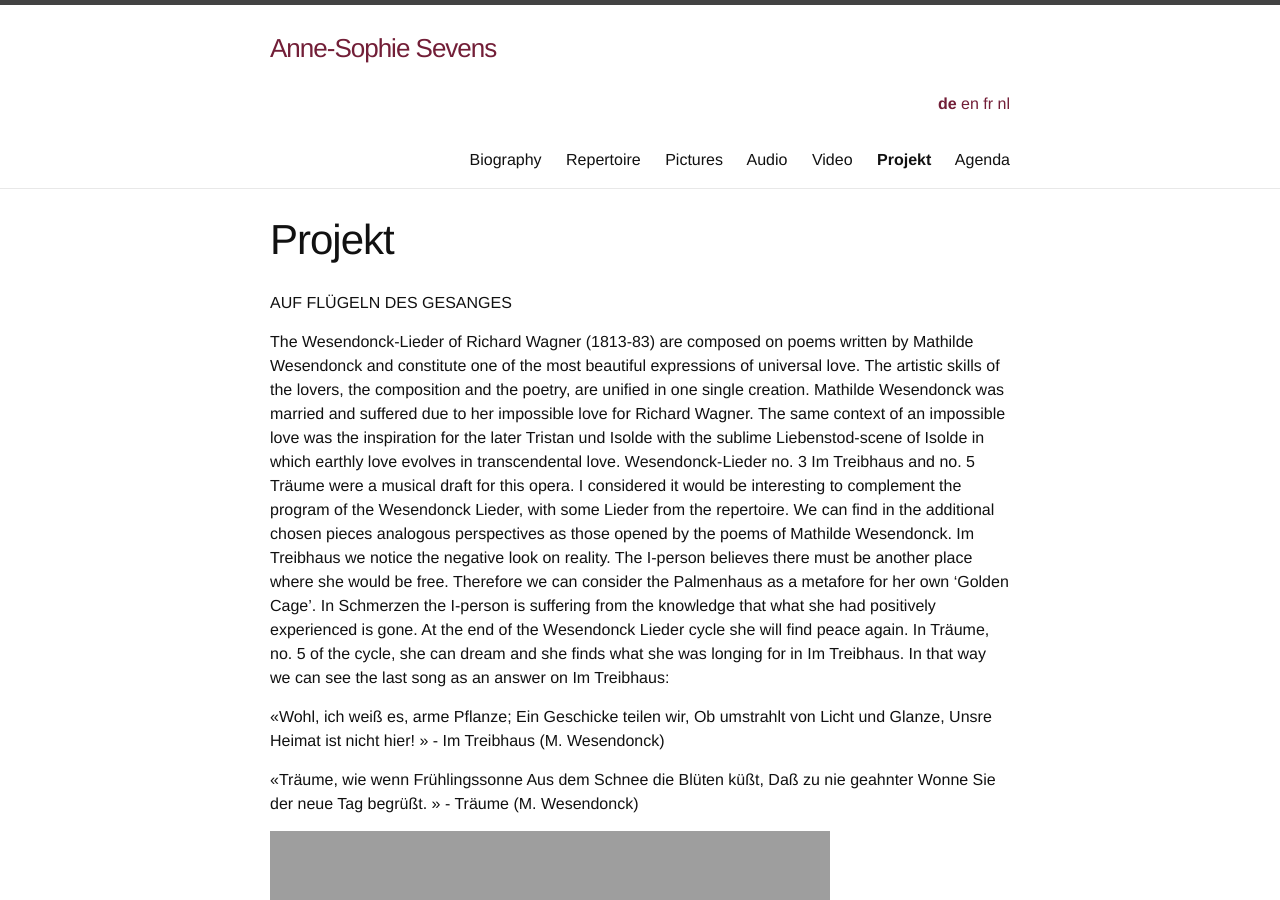
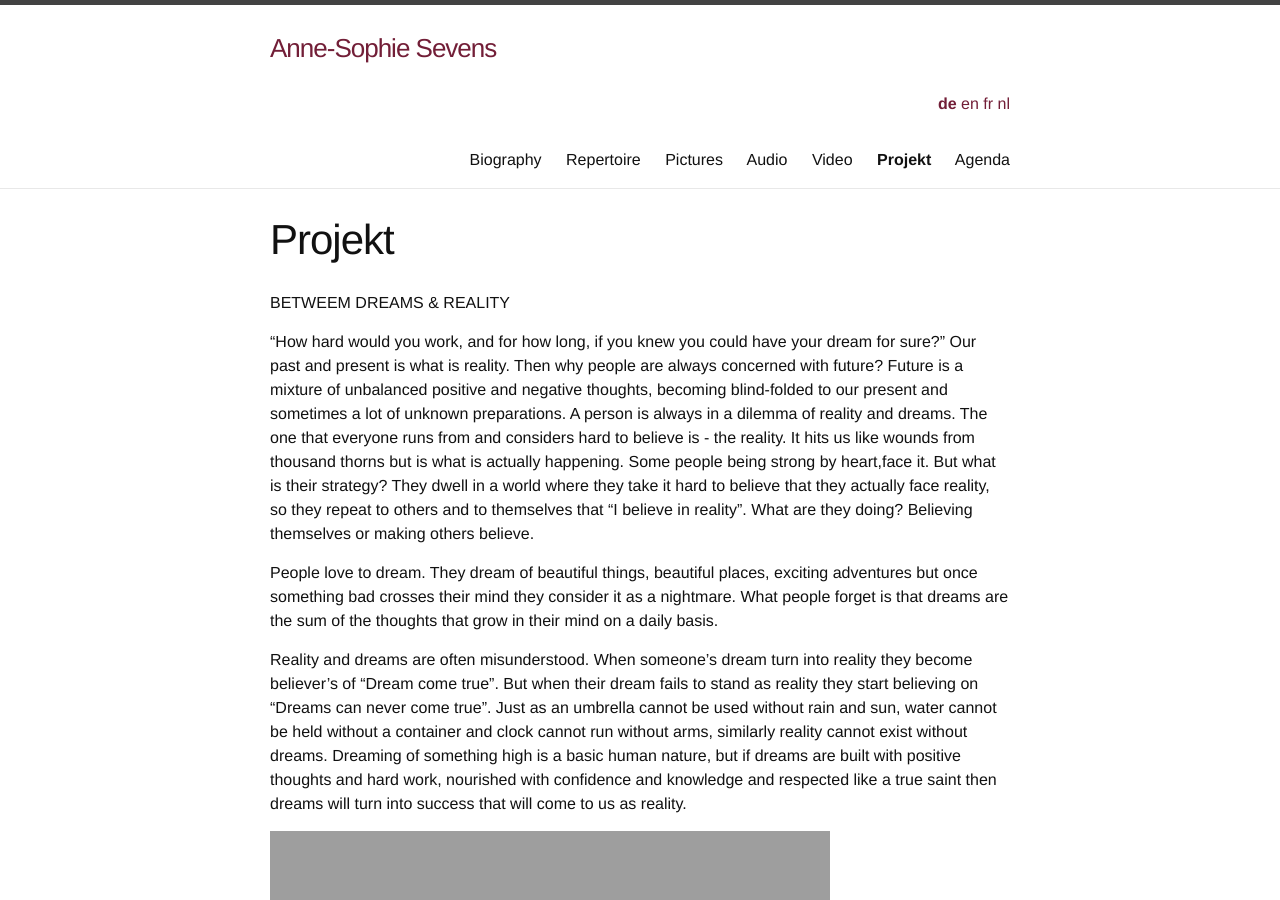
Before and after one commit to annesophie-sevens/annesophie-sevens.github.io, a Jekyll site: the page built from project-de.md, in a window 1280 px wide and 900 px high. Built offline with Jekyll 4.4.1, drawn with Linux system fonts in a browser that asks for light colours; nearby versions of some CDN libraries; grey boxes are pictures that could not be loaded.

Commit message:
Update project-de.md

```diff
--- a/project-de.md
+++ b/project-de.md
@@ -6,8 +6,21 @@ lang: de
 ref: project
 
 ---
+BETWEEM DREAMS & REALITY
+
+“How hard would you work, and for how long, if you knew you could have your dream for sure?”
+Our past and present is what is reality. Then why people are always concerned with future? Future is a mixture of unbalanced positive and negative thoughts, becoming blind-folded to our present and sometimes a lot of unknown preparations.
+A person is always in a dilemma of reality and dreams. The one that everyone runs from and considers hard to believe is - the reality. It hits us like wounds from thousand thorns but is what is actually happening. Some people being strong by heart,face it. But what is their strategy? They dwell in a world where they take it hard to believe that they actually face reality, so they repeat to others and to themselves that “I believe in reality”. What are they doing? Believing themselves or making others believe.
+
+People love to dream. They dream of beautiful things, beautiful places, exciting adventures but once something bad crosses their mind they consider it as a nightmare. What people forget is that dreams are the sum of the thoughts that grow in their mind on a daily basis.
+
+Reality and dreams are often misunderstood. When someone’s dream turn into reality they become believer’s of “Dream come true”. But when their dream fails to stand as reality they start believing on “Dreams can never come true”.
+Just as an umbrella cannot be used without rain and sun, water cannot be held without a container and clock cannot run without arms, similarly reality cannot exist without dreams. Dreaming of something high is a basic human nature, but if dreams are built with positive thoughts and hard work, nourished with confidence and knowledge and respected like a true saint then dreams will turn into success that will come to us as reality.
+
+<iframe width="560" height="315" src="https://www.youtube.com/embed/0LKgizd9ac4?rel=0" frameborder="0" allowfullscreen></iframe>
+
+
 AUF FLÜGELN DES GESANGES
-
 
 The Wesendonck-Lieder of Richard Wagner (1813-83) are composed on poems written by Mathilde Wesendonck and constitute one of the most beautiful expressions of universal love. The artistic skills of the lovers, the composition and the poetry, are unified in one single creation. Mathilde Wesendonck was married and suffered due to her impossible love for Richard Wagner. The same context of an impossible love was the inspiration for the later Tristan und Isolde with the sublime Liebenstod-scene of Isolde in which earthly love evolves in transcendental love. Wesendonck-Lieder no. 3 Im Treibhaus and no. 5 Träume were a musical draft for this opera. I considered it would be interesting to complement the program of the Wesendonck Lieder, with some Lieder from the repertoire. We can find in the additional chosen pieces analogous perspectives as those opened by the poems of Mathilde Wesendonck. Im Treibhaus we notice the negative look on reality. The I-person believes there must be another place where she would be free. Therefore we can consider the Palmenhaus as a metafore for her own ‘Golden Cage’. In Schmerzen the I-person is suffering from the knowledge that what she had positively experienced is gone. At the end of the Wesendonck Lieder cycle she will find peace again. In Träume, no. 5 of the cycle, she can dream and she finds what she was longing for in Im Treibhaus. In that way we can see the last song as an answer on Im Treibhaus:
 
```
